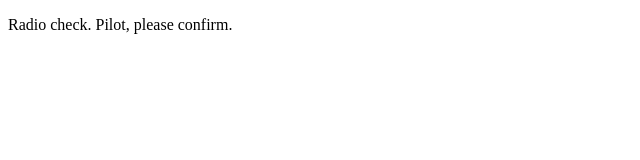
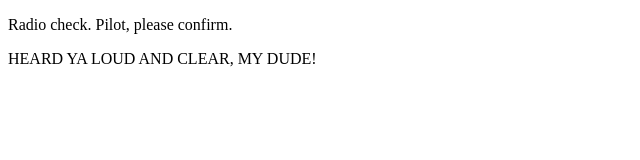
Before and after one commit to atjones2019/control-communication-log, a plain HTML site: page index.html in a window 1280 px wide. Shown: the whole page, without its empty margins (0-640 px from the left). Drawn offline with Linux system fonts and the light colour scheme.

Commit message:
first response

```diff
--- a/index.html
+++ b/index.html
@@ -2,5 +2,6 @@
 <html>
    <body>
       <p>Radio check. Pilot, please confirm.</p>
+      <p>HEARD YA LOUD AND CLEAR, MY DUDE!</p>
    </body>
 </html>
```
